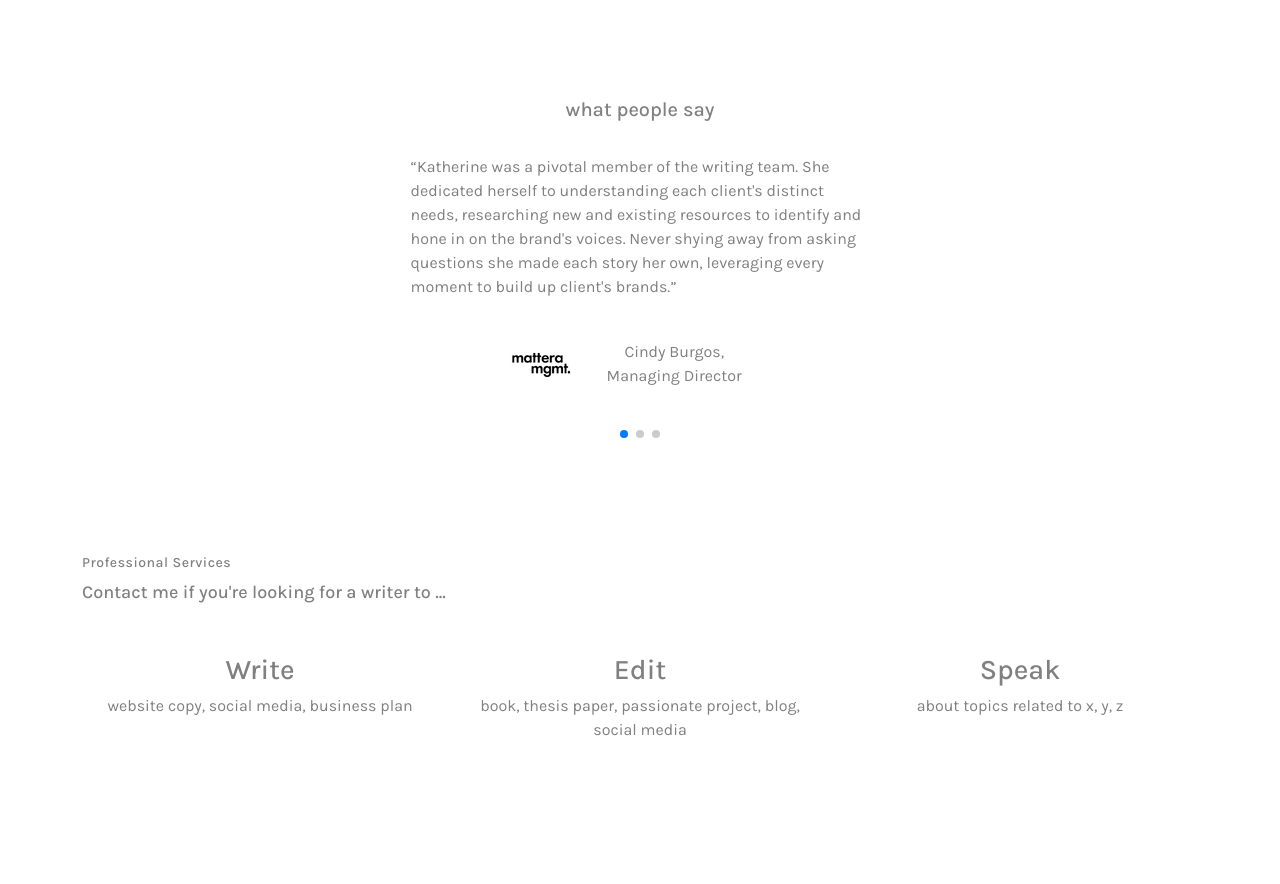
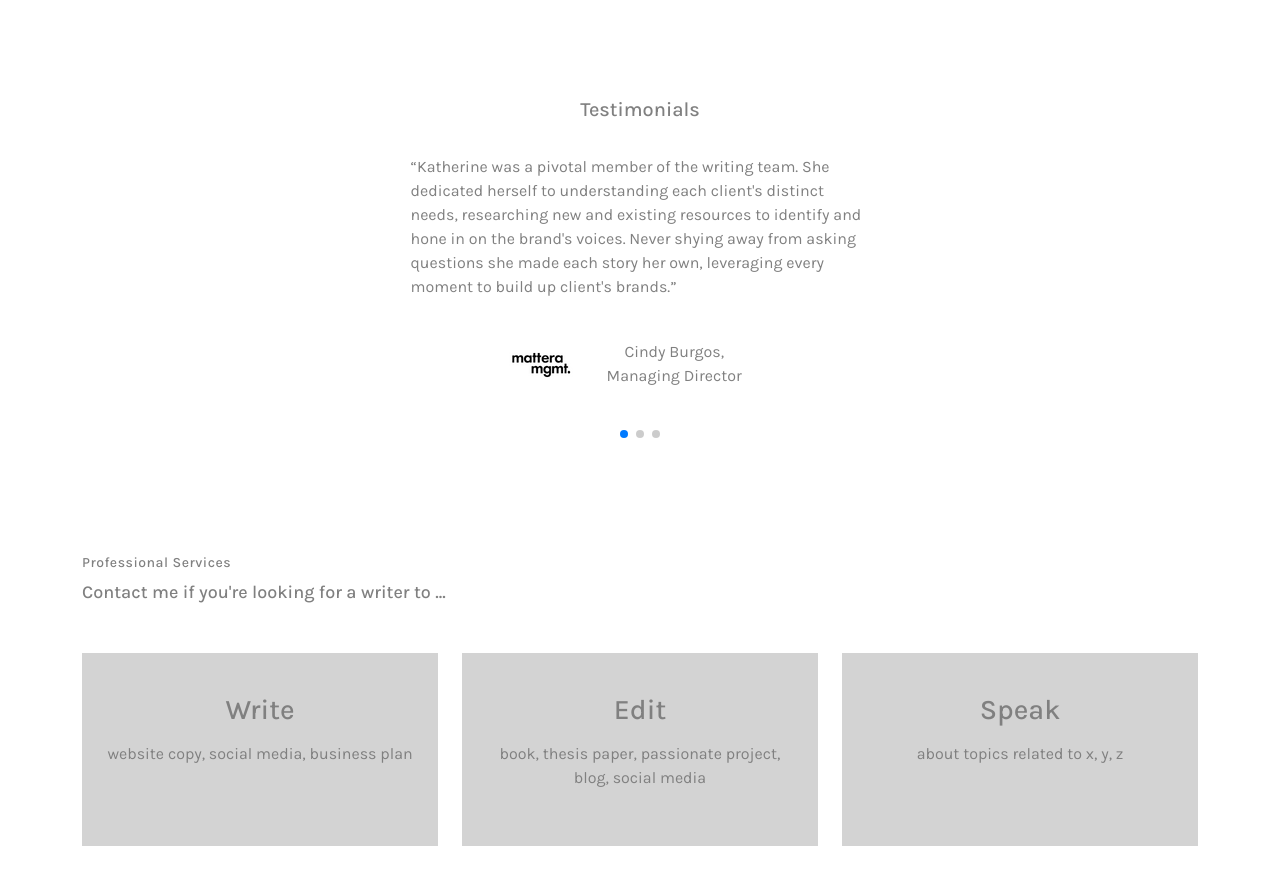
Before and after one commit to Kaitlyn-Lynette/Kathys-Portfolio, a React (Create React App) app: page / in a window 1280 px wide. Shown: the part 1691-2575 px from the top of the page. Before the commit the page ends 2549 px from the top, so only its background shows below. Built offline with nearby package versions, Linux system fonts and the light colour scheme.

Commit message:
added card for professional services

```diff
--- a/src/App.css
+++ b/src/App.css
@@ -18,6 +18,15 @@
     z-index: 1;
     width: 459px;
     height: 300px;
+}
+
+
+/* General Styling for Cards */
+.card {
+  border: none;
+  height: 100%;
+  border: none;
+  border-radius: 0%;
 }
 
 h1{
@@ -105,6 +114,20 @@ body {
   padding-top: 20px;
 }
 
+
+/* Professional Services */
+.svs {
+  background-color: #d3d3d3;
+  padding-top: 40px;
+  padding-bottom: 40px;
+  padding-left: 20px;
+  padding-right: 20px;
+  vertical-align: "center"
+}
+x
+
+
+
 /* CopyWriting CSS */
 
 @media (max-width: 600px) {
--- a/src/pages/Services.js
+++ b/src/pages/Services.js
@@ -2,6 +2,7 @@ import React from "react";
 import Container from "react-bootstrap/Container";
 import Col from "react-bootstrap/Col";
 import Row from "react-bootstrap/Row";
+import Card from "react-bootstrap/Card";
 
 const Services = () => {
   return (
@@ -16,22 +17,48 @@ const Services = () => {
           >
             Professional Services
           </h5>
-          <h4 style={{ fontSize: "18px", lineHeight: "25px", paddingBottom: "20px" }}>
+          <h4
+            style={{
+              fontSize: "18px",
+              lineHeight: "25px",
+              paddingBottom: "20px",
+            }}
+          >
             Contact me if you're looking for a writer to ...{" "}
           </h4>
-          </Row>
-          <Row style={{paddingTop: "20px", textAlign: "center"}}>
+        </Row>
+        <Row style={{ paddingTop: "20px", textAlign: "center" }}>
           <Col md={4}>
-            <h3>Write</h3>
-            <p>website copy, social media, business plan</p>
+            <Card className="svs">
+              <Card.Title>
+                <h3>Write</h3>
+              </Card.Title>
+              <Card.Text>
+                <p>website copy, social media, business plan</p>
+              </Card.Text>
+            </Card>
           </Col>
           <Col md={4}>
-            <h3>Edit</h3>
-            <p>book, thesis paper, passionate project, blog, social media</p>
+            <Card className="svs">
+              <Card.Title>
+                <h3>Edit</h3>
+              </Card.Title>
+              <Card.Text>
+                <p>
+                  book, thesis paper, passionate project, blog, social media
+                </p>
+              </Card.Text>
+            </Card>
           </Col>
           <Col md={4}>
+            <Card className="svs">
+            <Card.Title>
             <h3>Speak</h3>
+            </Card.Title>
+            <Card.Text>
             <p>about topics related to x, y, z </p>
+            </Card.Text>
+            </Card>
           </Col>
         </Row>
       </Container>
--- a/src/pages/Testimonials.js
+++ b/src/pages/Testimonials.js
@@ -9,7 +9,7 @@ const Testimonials = () => {
       <Container>
         <Row>
           <Col md={{ span: 6, offset: 3 }}>
-            <h5 style={{ textAlign: "center" }}>what people say</h5>
+            <h5 style={{ textAlign: "center" }}>Testimonials</h5>
           </Col>
         </Row>
         <Row style={{paddingTop: "25px"}}>
--- a/src/pages/Work.js
+++ b/src/pages/Work.js
@@ -57,7 +57,7 @@ const Work = () => {
             <Col md={3} sm={6}>
               <Card
                 key={content.id}
-                style={{ marginBottom: "20px", backgroundColor: "#EAC493", height: "100%", border: "none", borderRadius:"0%"}}
+                style={{ marginBottom: "20px", backgroundColor: "#EAC493"}}
               >
                 <Card.Body>
                   <Card.Title>{content.title}</Card.Title>
```
